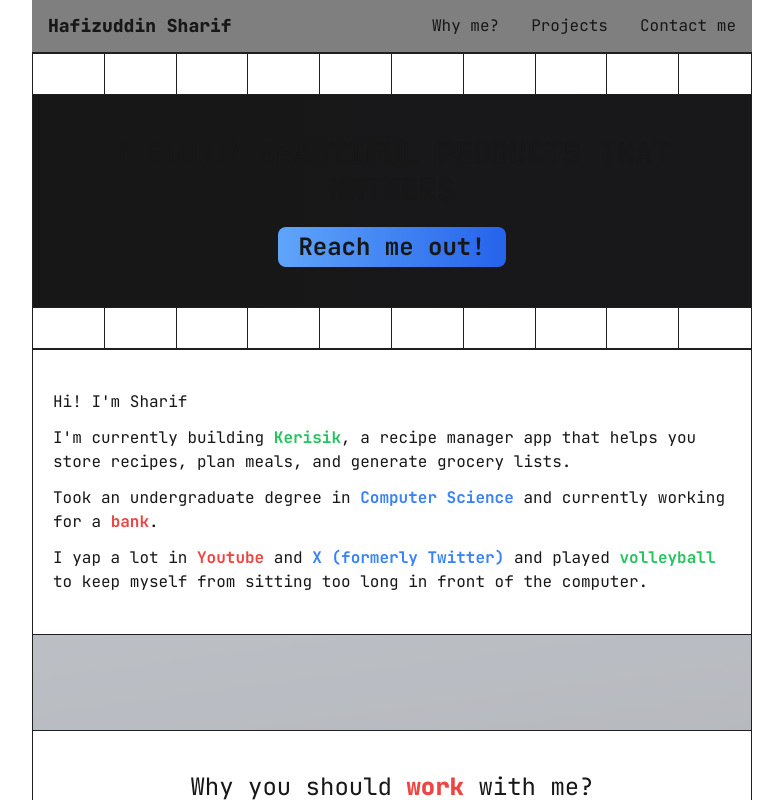
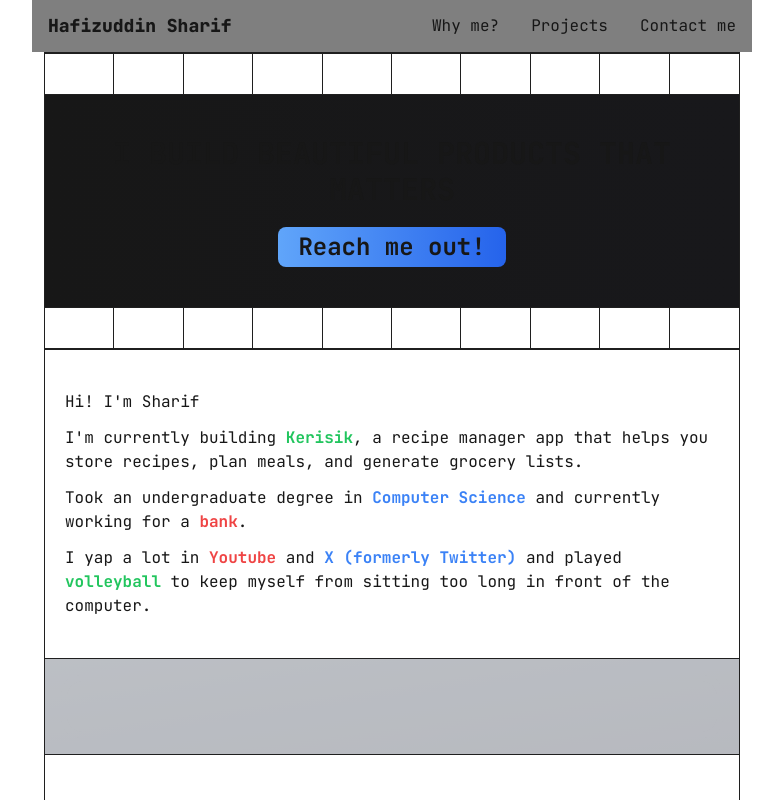
Before and after one commit to HafizuddinSharif/portfolio-v3, a Next.js app: page / in a window 1280 px wide. Shown: the top 800 px of the page, without its empty margins (248-1031 px from the left). Built offline with nearby package versions, Linux system fonts and the light colour scheme.

Commit message:
UPDATE: add horizontal margin to homepage container for improved layout

```diff
--- a/app/page.tsx
+++ b/app/page.tsx
@@ -73,7 +73,7 @@ export default function Home() {
   }, []);
 
   return (
-    <div className="border border-lightGrey mb-10">
+    <div className="border border-lightGrey mb-10 mx-3">
       {/* Hero Section */}
       <div ref={container} id="hero" className="relative">
         <Boxes />
```
